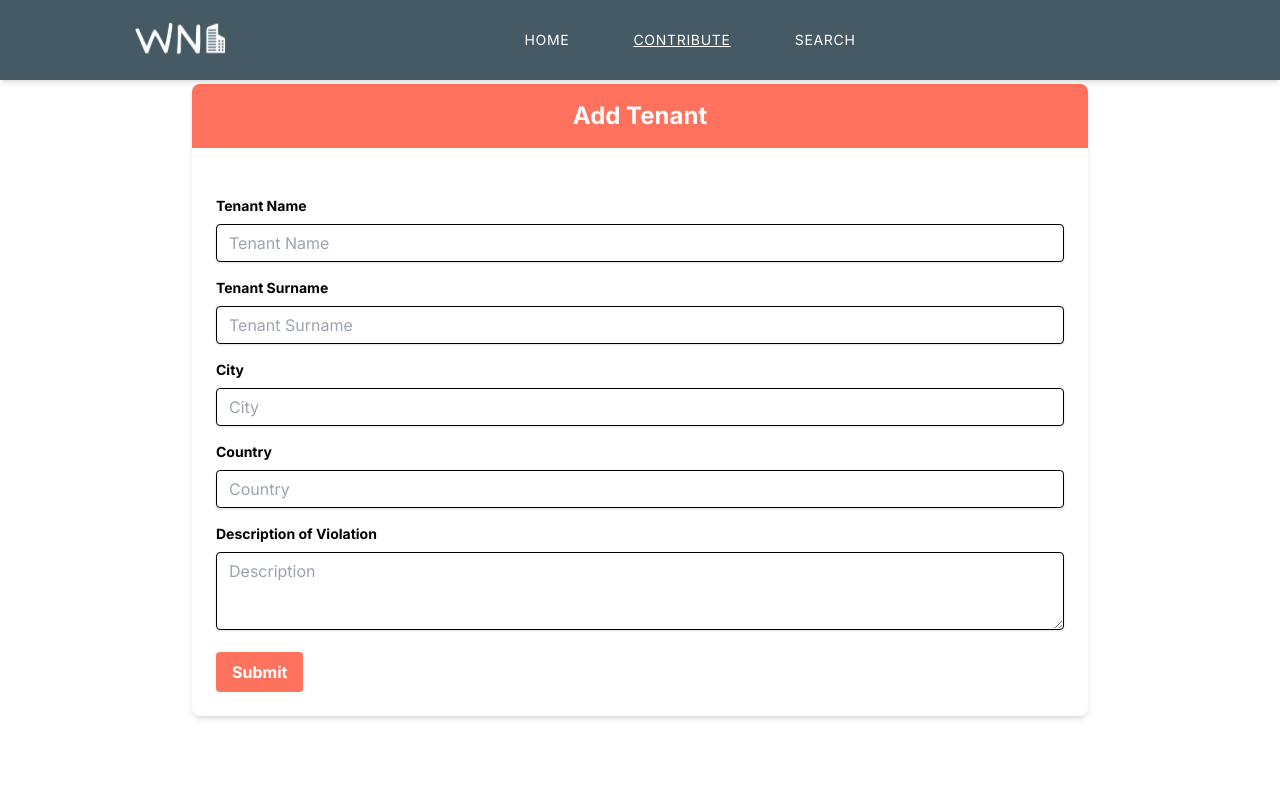
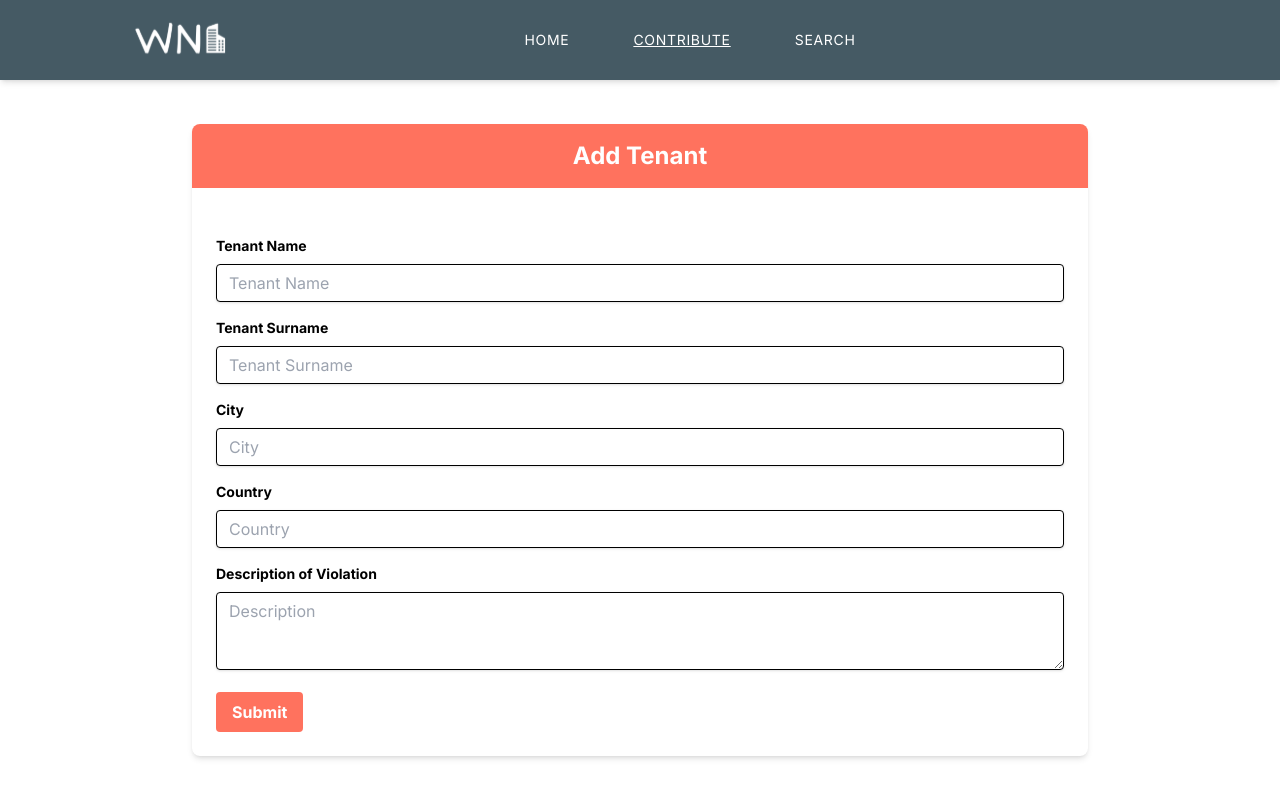
Before and after one commit to petarZinaic/wohnnormade-client-v2, a Next.js app: page /contribute in a window 1280 px wide. Built offline with nearby package versions, Linux system fonts and the light colour scheme.

Commit message:
Update form style

```diff
--- a/src/app/contribute/page.tsx
+++ b/src/app/contribute/page.tsx
@@ -5,7 +5,7 @@ export default function Contribute() {
     <>
       <Navbar />
       <div className="flex items-center justify-center min-h-screen bg-gray-100">
-        <div className="w-full max-w-4xl mx-auto  bg-white rounded-lg shadow-md">
+        <div className="w-full max-w-4xl mx-auto  bg-white rounded-lg shadow-md sm:mt-20">
           <div className="bg-orange text-white rounded-t-lg">
             <h1 className="text-2xl text-center font-bold mb-6 py-4">Add Tenant</h1>
           </div>
```
